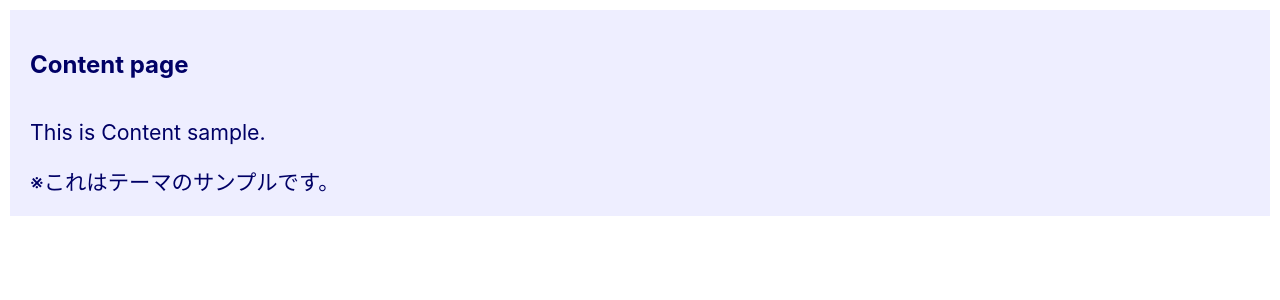
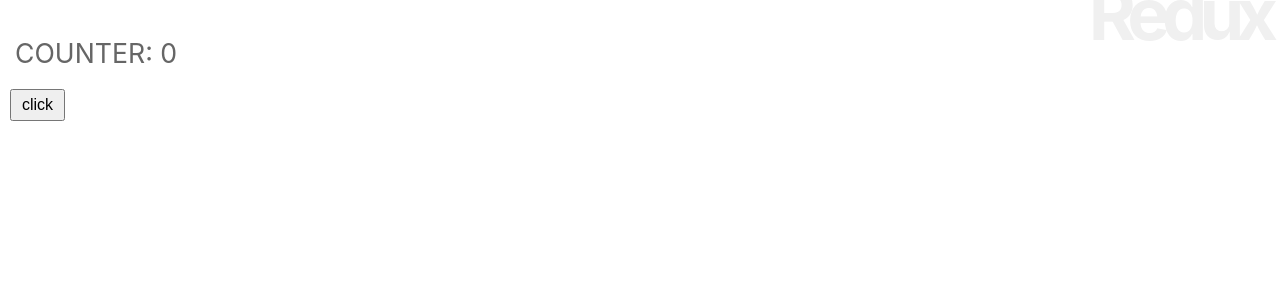
Before and after one commit to n-imai/react_app, a React (Create React App) app: page / in a window 1280 px wide. Shown: the top 300 px of the page. Built offline with nearby package versions, Linux system fonts and the light colour scheme.

Commit message:
Use redux

```diff
--- a/src/App.js
+++ b/src/App.js
@@ -1,63 +1,75 @@
 import React, { Component } from 'react';
-import Rect from './Rect';
+import {connect} from 'react-redux';
 import './App.css';
 
-
-let theme = {
-  light:{
-    backgroundColor:"#eef",
-    color:"#006",
-    padding:"10px",
-  },
-  dark:{
-    backgroundColor:"#006",
-    color:"#eef",
-    padding:"10px",
-  }
-};
-
-
-const ThemeContext = React.createContext(theme.light); //★
-
+function mapppingState(state){
+  return state;
+}
 
 class App extends Component {
-  static contextType = ThemeContext;
 
+  constructor(props){
+    super(props);
+  }
 
   render() {
     return (
-      <div style={this.context}>
-        <Title value="Content page" />
-        <Message value="This is Content sample." />
-        <Message value="※これはテーマのサンプルです。" />
-      </div>
+      <div>
+        <h1>Redux</h1>
+        <Message />
+        <Button />
+      </div>
     );
   }
 }
 
+App = connect()(App);
 
-class Title extends Component {
-  static contextType = ThemeContext;
-
+class Message extends Component {
+  style = {
+    fontSize:"20pt",
+    padding:"20px 5px"
+  }
 
   render(){
     return (
-      <h2 style={this.context}>{this.props.value}</h2>
+        <p  style={this.style}>
+          {this.props.message}: {this.props.counter}
+        </p>
     );
   }
 }
 
+Message = connect(mapppingState)(Message);
 
-class Message extends Component {
-  static contextType = ThemeContext;
+class Button extends Component {
+  style = {
+    fontSize:"16px",
+    padding:"5px 10px",
+  }
 
+  constructor(props){
+    super(props);
+    this.doAction = this.doAction.bind(this);
+  }
+
+  doAction(e){
+    if(e.shiftKey){
+      this.props.dispatch({type: 'DECREMENT'});
+    }else{
+      this.props.dispatch({type: 'INCREMENT'});
+    }
+  }
 
   render(){
     return (
-        <p  style={this.context}>{this.props.value}</p>
+      <button style={this.style}
+        onClick={this.doAction}>
+          click
+      </button>
     );
   }
 }
-
+Button = connect()(Button);
 
 export default App;
--- a/src/index.js
+++ b/src/index.js
@@ -1,14 +1,36 @@
 import React from 'react';
 import ReactDOM from 'react-dom';
+import {createStore,combineReducres} from 'redux';
+import {provider, Provider} from 'react-redux';
 import './index.css';
 import App from './App';
-import * as serviceWorker from './serviceWorker';
+
+let state_value = {
+  counter:0,
+  message:"COUNTER",
+}
+
+function counter(state = state_value ,action){
+  switch (action.type){
+    case 'INCREMENT':
+      return {
+        counter:state.counter + 1,
+        message:"INCREMENT",
+      }
+      case 'DECREMENT':
+        return {
+          counter:state.counter - 1,
+          message:"DECREMENT",
+        }
+      default:
+        return state;
+  }
+}
+
+let store = createStore(counter);
 
 ReactDOM.render(
-  <App />, document.getElementById('root')
+  <Provider store={store}>
+    <App /></Provider>,
+     document.getElementById('root')
 );
-
-// If you want your app to work offline and load faster, you can change
-// unregister() to register() below. Note this comes with some pitfalls.
-// Learn more about service workers: https://bit.ly/CRA-PWA
-serviceWorker.unregister();
```
Also changed, not shown: package.json (+6 -2 lines), 1 other file (tests, documents, lock files or other folders).
